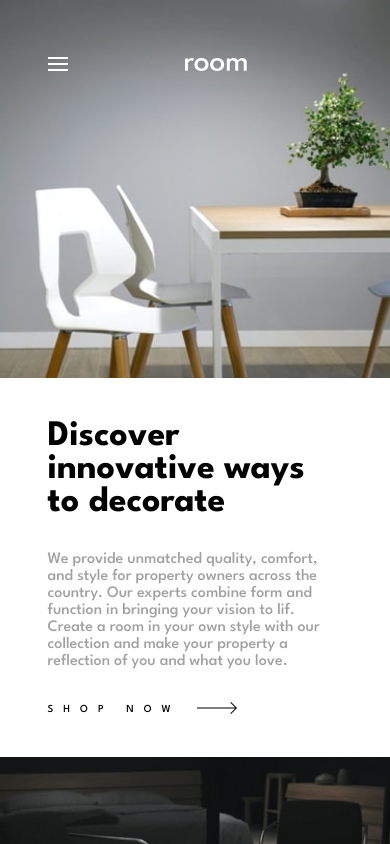
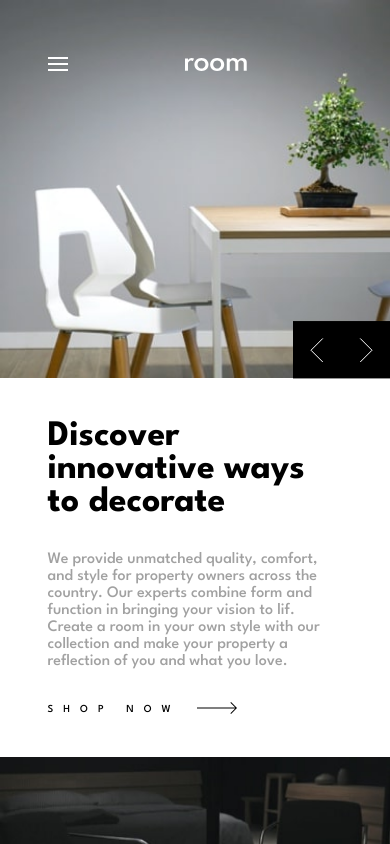
Before and after one commit to Emmanuetoks/Room-Website, a React (Vite) app: page / in a window 390 px wide. Shown: the top 844 px of the page. Built offline with nearby package versions, Linux system fonts and the light colour scheme.

Commit message:
CREATE SLIDE BUTTON
Created the slide button. The angle icons are background images

```diff
--- a/CSS/index.css
+++ b/CSS/index.css
@@ -59,6 +59,7 @@ body {
 p {
     line-height: var(--line-height);
 }
+
 /* ------------------- */
 
 
@@ -140,6 +141,11 @@ p {
 .bg-white {
     background-color: var(--clr_primary-300);
 }
+
+.bg-black {
+    background-color: var(--clr_primary-200);
+}
+
 /* ------------------------ */
 
 
@@ -204,6 +210,36 @@ p {
     color: var(--clr_primary-100);
 }
 
+.slider-bar {
+    justify-content: center;
+    right: 80%;
+    left: 0;
+    top: 85%;
+    bottom: 0;
+}
+
+.slide-btn {
+    width: 50%;
+    /* aspect-ratio: 7 / 12; */
+    background-position: 50%;
+}
+
+.slide-btn:hover {
+    background-color: var(--clr_primary-400);
+}
+
+.btn-left {
+    background-image: url('/public//assets/images/icon-angle-left.svg');
+    background-repeat: no-repeat;
+}
+
+.btn-right {
+    background-image: url('/public//assets/images/icon-angle-right.svg');
+    background-repeat: no-repeat;
+}
+
+
+
 .main__about-text {
     padding-block: 2rem;
     padding-inline: calc(2vw + 1rem);
@@ -221,9 +257,19 @@ p {
         grid-auto-rows: 1fr;
     }
 }
+
 /* --------------------------- */
 
 @media (max-width: 700px) {
+    .slider-bar {
+        justify-content: center;
+        left: 75%;
+        right: 0;
+        bottom: 85%;
+        top: 0;
+        transform: translateY(-100%);
+    }
+
     .navbar-btn {
         display: block;
     }
--- a/src/components/SideText.jsx
+++ b/src/components/SideText.jsx
@@ -1,12 +1,30 @@
+import arrowImg from '../../public/assets/images/icon-arrow.svg'
+import angleLeft from '../../public/assets/images/icon-angle-left.svg'
+
+import angleRight from '../../public/assets/images/icon-angle-right.svg'
+
+
 const SideText = ({ children, heading, bodyText }) => {
     return (
-        <div className='main__side-text grid center-items bg-white'>
+        <div className='main__side-text grid center-items bg-white pos-rel'>
             <article>
                 <h1 className="fw-500 clr-black">{heading}</h1>
-                <p className="fw-200 text-accent-100" style={{'marginBlock': '2rem'}}>{bodyText}</p>
+                <p className="fw-200 text-accent-100" style={{ 'marginBlock': '2rem' }}>{bodyText}</p>
                 {children}
+                <a className="fw-300 clr-black flex shop-now uppercase" style={{ 'letterSpacing': '10px', 'cursor': 'pointer', 'alignItems': 'center', '--gap': '1rem' }}>shop now
+                    <span>
+                        <img src={arrowImg} />
+                    </span>
+                </a>
             </article>
-
+            <div className='slider-bar flex pos-abs bg-black' style={{'--gap': 'rem'}}>
+                <button className='slide-btn bg-black btn-left'>
+                    <span className='sr-only'>btn right</span>
+                </button>
+                <button className='slide-btn bg-black btn-right'>
+                    <span className='sr-only'>btn left</span>
+                </button>
+            </div>
         </div>
     )
 }
--- a/src/pages/About.jsx
+++ b/src/pages/About.jsx
@@ -2,22 +2,16 @@ import MainContent from "../components/MainContent"
 import SideText from "../components/SideText"
 import imageHero_1_desktop from '../../public/assets/images/desktop-image-hero-1.jpg';
 import imageHero_1_Mobile from '../../public/assets/images/mobile-image-hero-1.jpg';
-import arrowImg from '../../public/assets/images/icon-arrow.svg'
-import {useSideText} from "../hooks/myhooks";
+import { useSideText } from "../hooks/myhooks";
 
-const Home = () => {
-  const {home} = useSideText()
+const About= () => {
+  const { about } = useSideText()
   return (
     <MainContent mobileImg={imageHero_1_Mobile} desktopImg={imageHero_1_desktop}>
-      <SideText heading={home.heading} bodyText={home.paragraphText}>
-        <a className="fw-300 clr-black flex shop-now uppercase" style={{'letterSpacing': '10px', 'cursor':'pointer','alignItems':'center', '--gap': '1rem' }}>shop now
-        <span>
-          <img src={arrowImg}/>
-        </span>
-        </a>
+      <SideText heading={about.heading} bodyText={about.paragraphText}>
       </SideText>
     </MainContent>
   )
 }
 
-export default Home
+export default About
--- a/src/pages/Home.jsx
+++ b/src/pages/Home.jsx
@@ -2,19 +2,13 @@ import MainContent from "../components/MainContent"
 import SideText from "../components/SideText"
 import imageHero_1_desktop from '../../public/assets/images/desktop-image-hero-1.jpg';
 import imageHero_1_Mobile from '../../public/assets/images/mobile-image-hero-1.jpg';
-import arrowImg from '../../public/assets/images/icon-arrow.svg'
-import {useSideText} from "../hooks/myhooks";
+import { useSideText } from "../hooks/myhooks";
 
 const Home = () => {
-  const {home} = useSideText()
+  const { home } = useSideText()
   return (
     <MainContent mobileImg={imageHero_1_Mobile} desktopImg={imageHero_1_desktop}>
       <SideText heading={home.heading} bodyText={home.paragraphText}>
-        <a className="fw-300 clr-black flex shop-now uppercase" style={{'letterSpacing': '10px', 'cursor':'pointer','alignItems':'center', '--gap': '1rem' }}>shop now
-        <span>
-          <img src={arrowImg}/>
-        </span>
-        </a>
       </SideText>
     </MainContent>
   )
```
Also changed, not shown: src/pages/Contact.jsx (+5 -11 lines), src/pages/Shop.jsx (+5 -12 lines).
